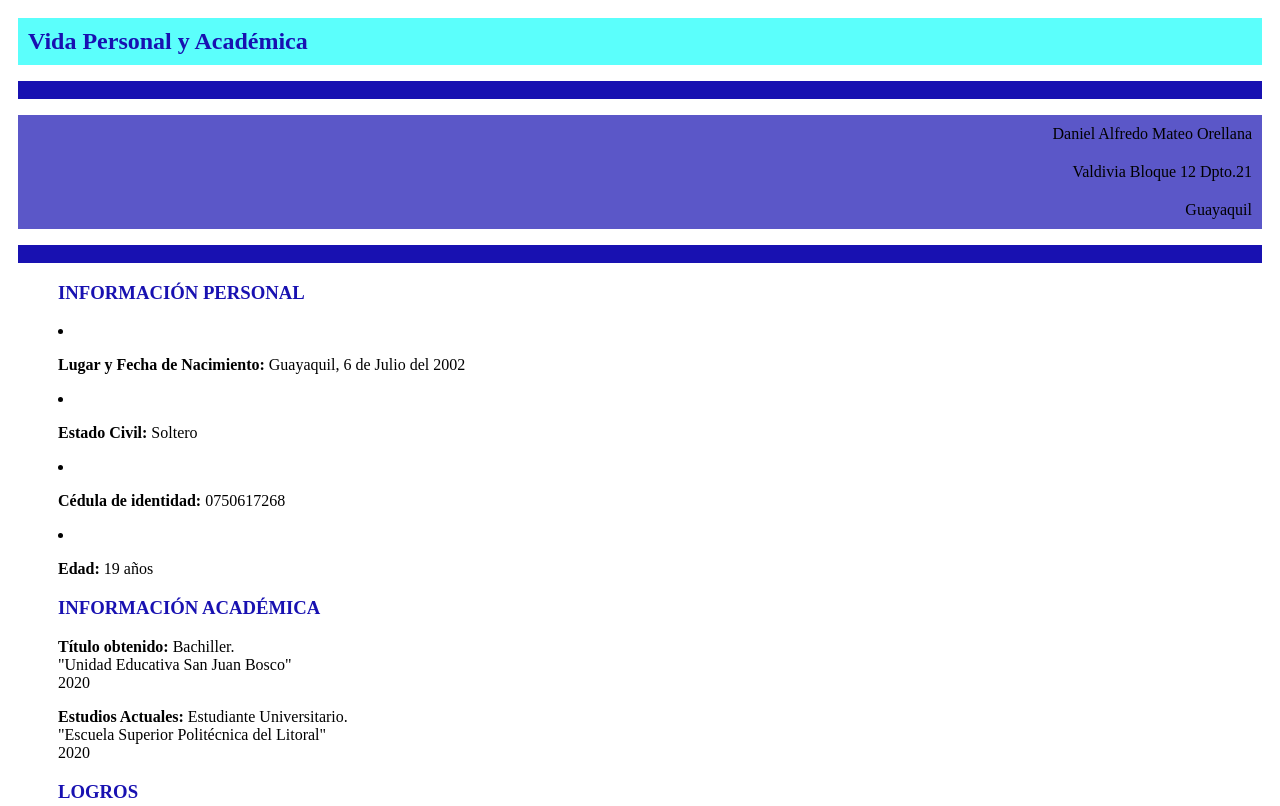
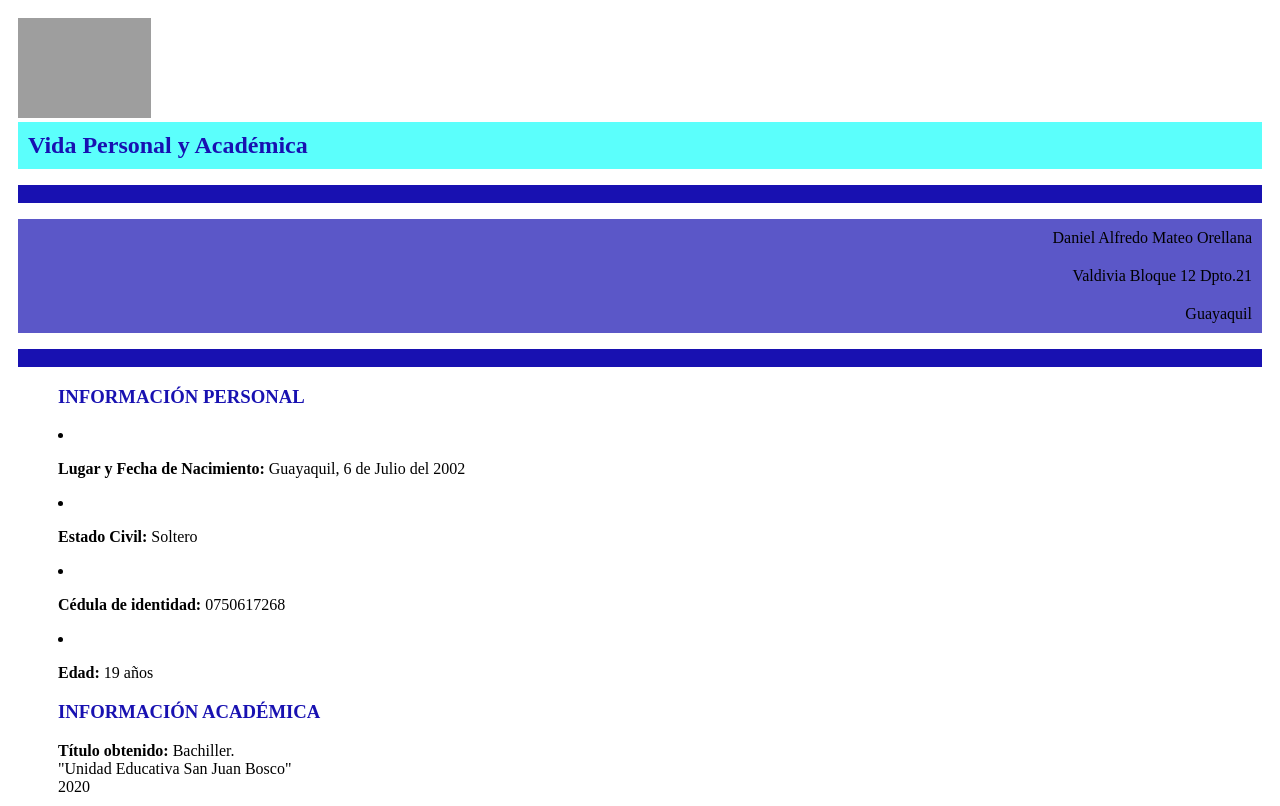
Before and after one commit to DanielMateo2002/hosting, a plain HTML site: page index.html in a window 1280 px wide. Shown: the top 806 px of the page. Drawn offline with Linux system fonts and the light colour scheme; grey boxes are pictures that could not be loaded.

Commit message:
Update index.html

```diff
--- a/index.html
+++ b/index.html
@@ -26,6 +26,8 @@
     </style>
 </head>
 <body style="padding: 10px;">
+
+    <a href="https://ibb.co/LJtjpc3"><img src="https://i.ibb.co/Yyknj1x/Y6-OF2-NN4-GVARFNX74-XGOT3-LMUA.png" alt="Y6-OF2-NN4-GVARFNX74-XGOT3-LMUA" border="0" widht="150px" height="100px"></a>
 
     <h2 class="titulo_contact">Vida Personal y Académica</h2>
         <p class="separacion"><br></p>
```
